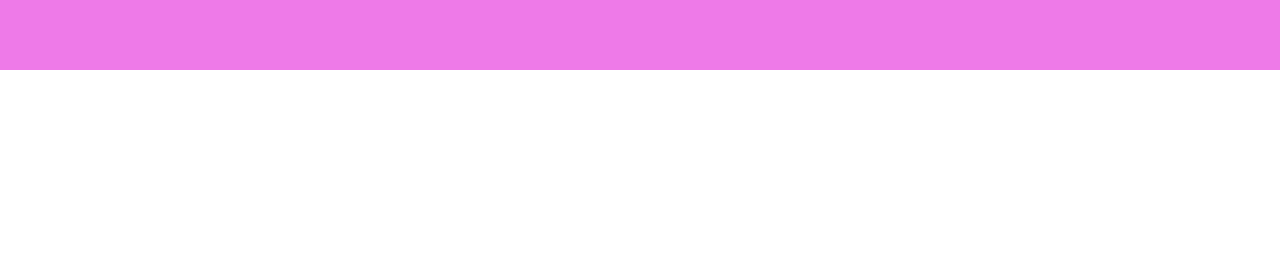
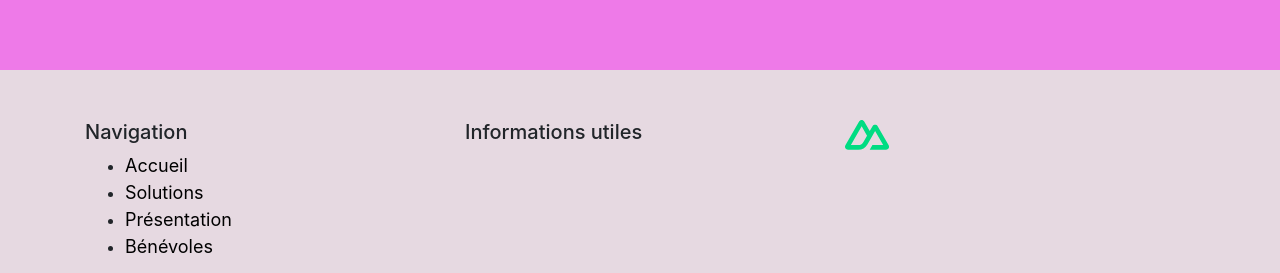
Before and after one commit to gael-mbourou/A_capable, a Nuxt app: page / in a window 1280 px wide. Shown: the part 1506-1779 px from the top of the page. Before the commit the page ends 1576 px from the top, so only its background shows below. Built offline with nearby package versions, Linux system fonts and the light colour scheme.

Commit message:
Ajout du footer sur toutes les pages ce dernier sera amélioré

```diff
--- /dev/null
+++ b/components/PiedsDePage.vue
@@ -0,0 +1,41 @@
+<template>
+   <div class="bas-de-page">
+        <b-container class="bv-example-row">
+            <b-row>
+                <b-col sm>
+                    <h5>Navigation</h5>
+                    <ul>
+                        <li><NuxtLink to="/">Accueil</NuxtLink></li>
+                        <li><NuxtLink to="/Solutions">Solutions</NuxtLink></li>
+                        <li><NuxtLink to="/Presentation">Présentation</NuxtLink></li>
+                        <li><NuxtLink to="/Benevoles">Bénévoles</NuxtLink></li>
+                    </ul>
+                </b-col>
+                <b-col sm><h5>Informations utiles</h5></b-col>
+                <b-col sm> <NuxtLogo/> </b-col>
+            </b-row>
+        </b-container>
+    </div>
+</template>
+
+<script>
+import NuxtLogo from '../components/NuxtLogo.vue'
+    export default{
+        name:'PiedsDePage',
+        data(){
+            return{
+
+            }
+        },
+        components:{
+            NuxtLogo
+        }
+    }
+</script>
+
+<style scoped>
+ .bas-de-page{
+     background-color:#e6d9e1;
+     padding-top:50px;
+ }
+</style>
--- a/pages/Benevoles.vue
+++ b/pages/Benevoles.vue
@@ -30,7 +30,7 @@
       </b-row>
 
     </b-container>
-
+  <PiedsDePage/>
   </div>
 </template>
 
@@ -39,6 +39,7 @@ import TopNavBar from '../components/bar_de_navication/TopNavBar.vue'
 import TextLeft from '../components/block_contents/TextLeft.vue'
 import ShortCard from '../components/block_contents/ShortCard.vue'
 import ListeContent from '../components/block_contents/ListeContent.vue'
+import PiedsDePage from '../components/PiedsDePage.vue'
 export default {
   name:'Benevoles',
   data(){
@@ -68,7 +69,8 @@ export default {
     TopNavBar,
     TextLeft,
     ShortCard,
-    ListeContent
+    ListeContent,
+    PiedsDePage,
   }
 }
 </script>
--- a/pages/Presentation.vue
+++ b/pages/Presentation.vue
@@ -42,6 +42,7 @@
     </b-row>
     </div>
   </b-container><br/><br/><br/>
+  <PiedsDePage/>
   </div>
 
 </template>
@@ -49,6 +50,7 @@
 <script>
 import TopNavBar from '../components/bar_de_navication/TopNavBar.vue'
 import TextLeft from '../components/block_contents/TextLeft.vue'
+import PiedsDePage from '../components/PiedsDePage.vue'
 export default {
   name:'Presentation',
   data(){
@@ -74,7 +76,8 @@ export default {
   },
   components:{
     TopNavBar,
-    TextLeft
+    TextLeft,
+    PiedsDePage
   }
 }
 </script>
--- a/pages/Solutions.vue
+++ b/pages/Solutions.vue
@@ -40,6 +40,7 @@
     <div class="bottom-bloc">
     <TextLeft v-bind:Titre="TitreAutiste" v-bind:LienImage="LinkImgAutiste" v-bind:LienBouton="LinkBtn" v-bind:SousTitre="Subtitle" v-bind:TextBouton="TextBtn" v-bind:TextAltImg="alternatifText" ></TextLeft>
     </div>
+    <PiedsDePage/>
   </div>
 </template>
 
@@ -51,6 +52,7 @@ import TextLeft from '../components/block_contents/TextLeft.vue'
 import ModalBlock from '../components/block_contents/ModalBlock.vue'
 import Accordeon from '../components/block_contents/Accordeon.vue'
 import StepBySte2 from '../components/block_contents/StepByStep2.vue'
+import PiedsDePage from '../components/PiedsDePage.vue'
 export default {
   name:'Solutions',
   data(){
@@ -87,7 +89,8 @@ export default {
     ModalBlock,
     Accordeon,
     TextLeft,
-    StepBySte2
+    StepBySte2,
+    PiedsDePage,
   }
 }
 </script>
--- a/pages/index.vue
+++ b/pages/index.vue
@@ -10,6 +10,7 @@
     <div class="about-association-capable">
           <TextRight v-bind:Titre="Title2" v-bind:LienImage="LinkImg2" v-bind:LienBouton="LinkBtn2" v-bind:SousTitre="Subtitle2" v-bind:TextBouton="TextBtn2" v-bind:TextAltImg="alternatifText2" ></TextRight>
     </div>
+    <PiedsDePage/>
   </div>
 </template>
 
@@ -19,6 +20,7 @@ import TopNavBar from '../components/bar_de_navication/TopNavBar.vue'
 import TextLeft from '../components/block_contents/TextLeft.vue'
 import TextRight from '../components/block_contents/TextRight.vue'
 import WhyUs from '../components/WhyUs.vue'
+import PiedsDePage from '../components/PiedsDePage.vue'
 export default {
   name:'index',
   data(){
@@ -44,6 +46,7 @@ export default {
    TextLeft,
    TextRight,
    WhyUs,
+   PiedsDePage
   }
 }
 </script>
```
